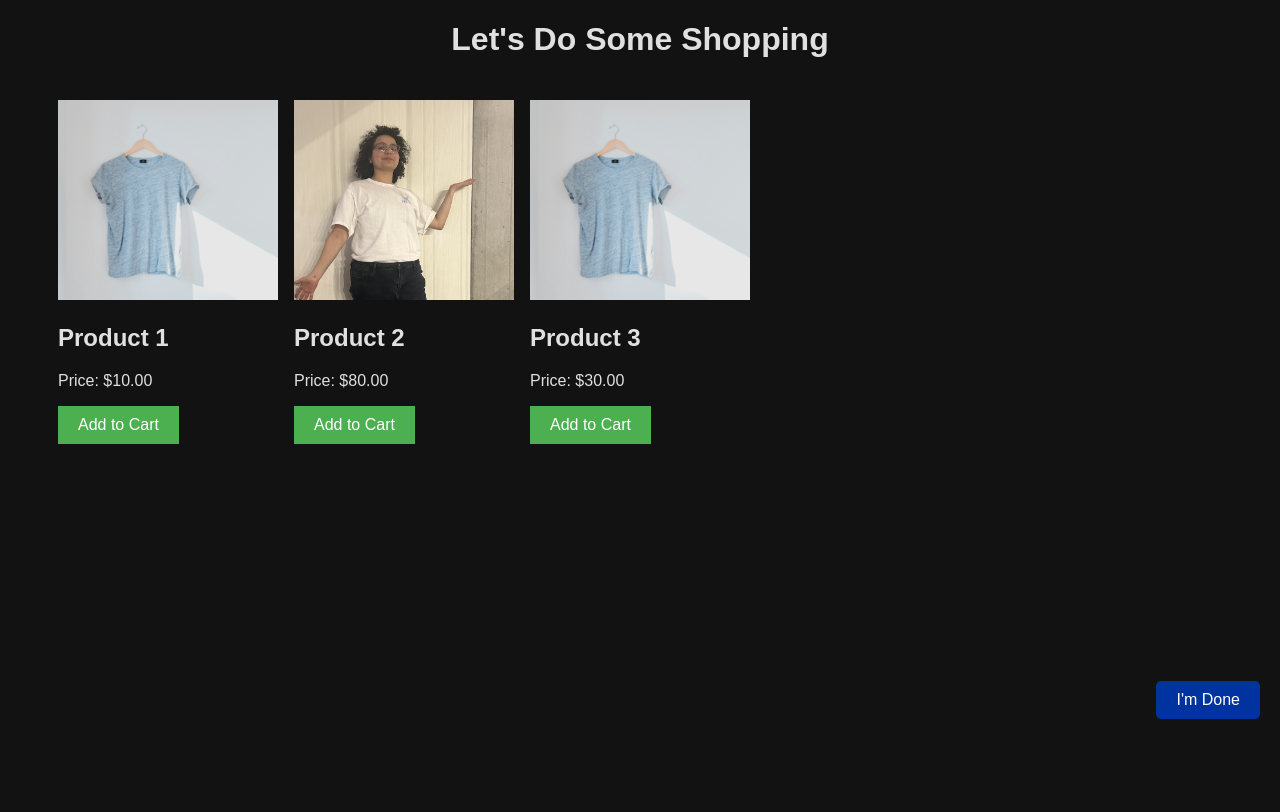
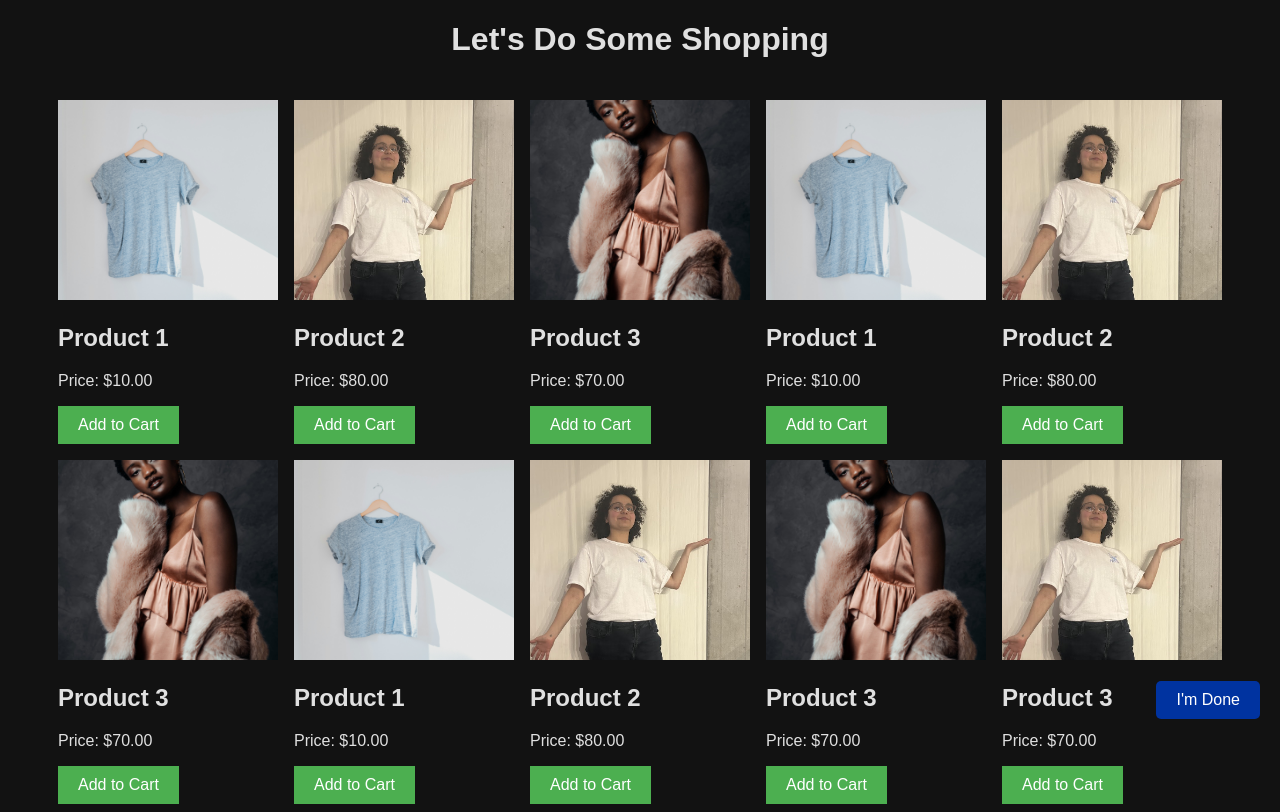
Before and after one commit to Aabha-J/UofTHacks, a Flask app: page /page8 in a window 1280 px wide. Shown: the part 61-873 px from the top of the page. Before the commit the page ends 780 px from the top, so only its background shows below. Run offline with Flask 3, Linux system fonts and the light colour scheme.

Commit message:
Shopping

```diff
--- a/templates/page8.html
+++ b/templates/page8.html
@@ -65,9 +65,51 @@
         <button>Add to Cart</button>
     </div>
     <div class="product">
-        <img src="{{ url_for('static', filename='images/another-image.jpg') }}" alt="Product 3">
+        <img src="{{ url_for('static', filename='images/fashion.jpg') }}" alt="Product 3">
         <h2>Product 3</h2>
-        <p>Price: $30.00</p>
+        <p>Price: $70.00</p>
+        <button >Add to Cart</button>
+    </div>
+    <div class="product">
+        <img src="{{ url_for('static', filename='images/another-image.jpg') }}" alt="Product 1">
+        <h2>Product 1</h2>
+        <p>Price: $10.00</p>
+        <button>Add to Cart</button>
+    </div>
+    <div class="product">
+        <img src="{{ url_for('static', filename='images/mar.jpg') }}" alt="Product 2">
+        <h2>Product 2</h2>
+        <p>Price: $80.00</p>
+        <button>Add to Cart</button>
+    </div>
+    <div class="product">
+        <img src="{{ url_for('static', filename='images/fashion.jpg') }}" alt="Product 3">
+        <h2>Product 3</h2>
+        <p>Price: $70.00</p>
+        <button >Add to Cart</button>
+    </div>
+    <div class="product">
+        <img src="{{ url_for('static', filename='images/another-image.jpg') }}" alt="Product 1">
+        <h2>Product 1</h2>
+        <p>Price: $10.00</p>
+        <button>Add to Cart</button>
+    </div>
+    <div class="product">
+        <img src="{{ url_for('static', filename='images/mar.jpg') }}" alt="Product 2">
+        <h2>Product 2</h2>
+        <p>Price: $80.00</p>
+        <button>Add to Cart</button>
+    </div>
+    <div class="product">
+        <img src="{{ url_for('static', filename='images/fashion.jpg') }}" alt="Product 3">
+        <h2>Product 3</h2>
+        <p>Price: $70.00</p>
+        <button >Add to Cart</button>
+    </div>
+    <div class="product">
+        <img src="{{ url_for('static', filename='images/mar.jpg') }}" alt="Product 3">
+        <h2>Product 3</h2>
+        <p>Price: $70.00</p>
         <button >Add to Cart</button>
     </div>
 </div>
```
Also changed, not shown: static/images/fashion.jpg (added).
